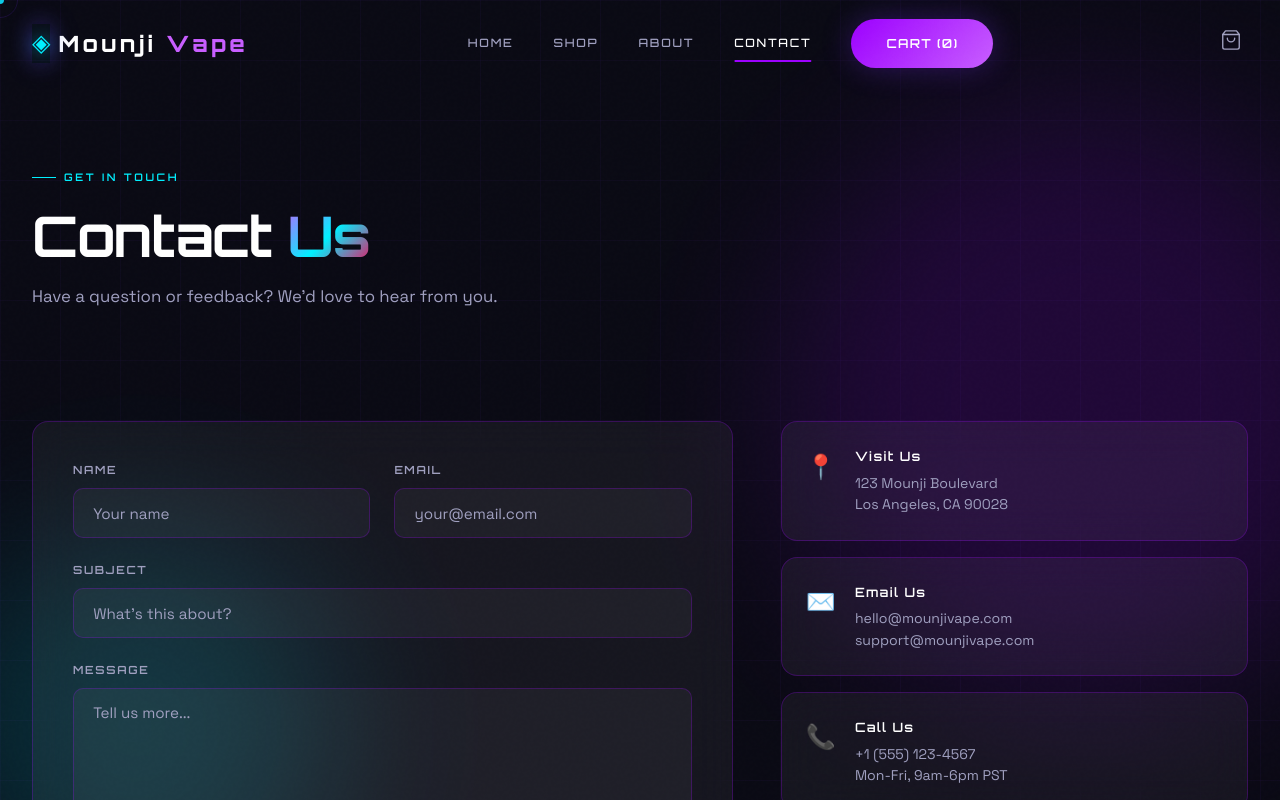
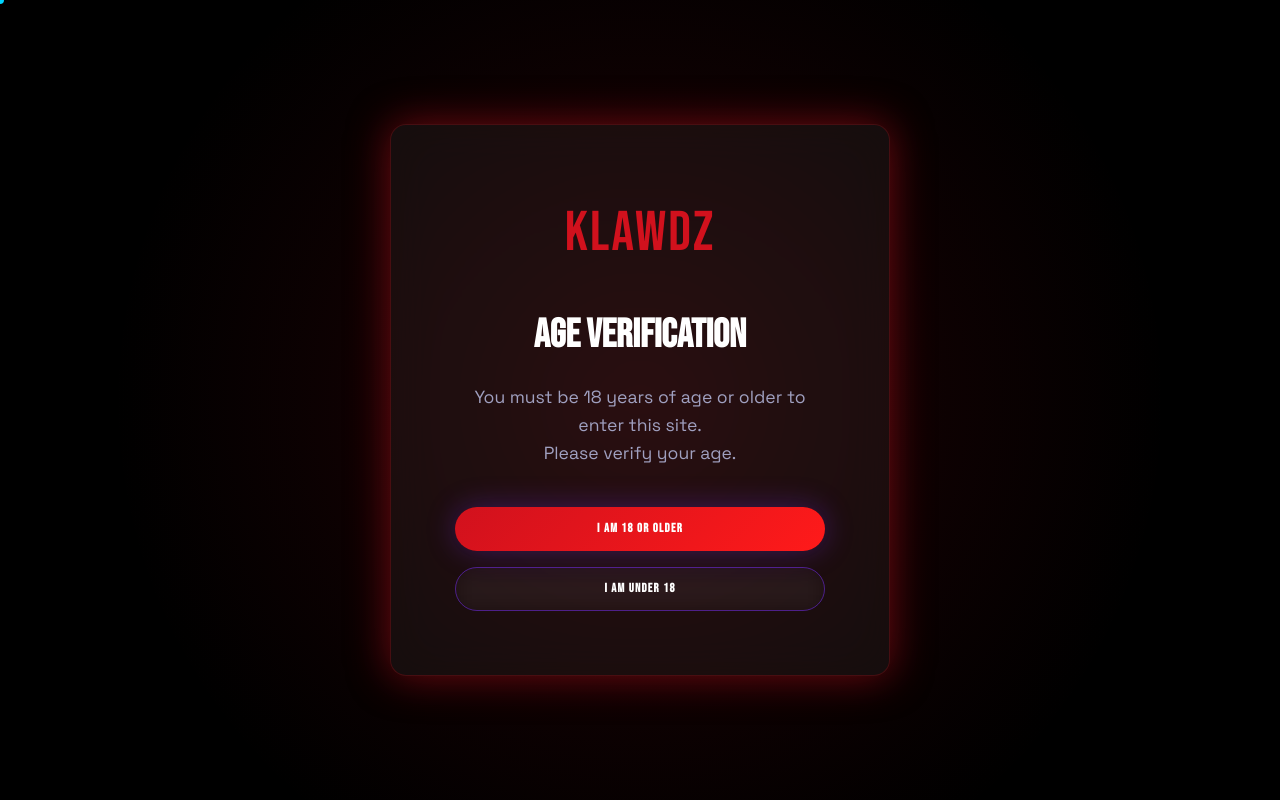
Before and after one commit to ali-chnitifa-12/Vape-project, a React (Vite) app: page /contact in a window 1280 px wide. Shown: the top 800 px of the page. Built offline with nearby package versions, Linux system fonts and the light colour scheme.

Commit message:
feat: implement Klawdz branding, age verification flow, smoke animations, and site layout structure

```diff
--- a/index.html
+++ b/index.html
@@ -4,11 +4,11 @@
     <meta charset="UTF-8" />
     <link rel="icon" type="image/svg+xml" href="/vape-icon.svg" />
     <meta name="viewport" content="width=device-width, initial-scale=1.0" />
-    <meta name="description" content="Mounji Vape — Premium vaping experience. Discover the finest vapes, e-liquids and accessories." />
-    <title>Mounji Vape | Premium Vape Store</title>
+    <meta name="description" content="Klawdz — Premium vaping experience. Discover the finest vapes, e-liquids and accessories." />
+    <title>Klawdz | Premium Vape Store</title>
     <link rel="preconnect" href="https://fonts.googleapis.com" />
     <link rel="preconnect" href="https://fonts.gstatic.com" crossorigin />
-    <link href="https://fonts.googleapis.com/css2?family=Space+Grotesk:wght@300;400;500;600;700&family=Orbitron:wght@400;500;600;700;800;900&family=Inter:wght@300;400;500&display=swap" rel="stylesheet" />
+    <link href="https://fonts.googleapis.com/css2?family=Bebas+Neue&family=Space+Grotesk:wght@300;400;500;600;700&family=Orbitron:wght@400;500;600;700;800;900&family=Inter:wght@300;400;500&display=swap" rel="stylesheet" />
   </head>
   <body>
     <div id="root"></div>
--- a/src/App.jsx
+++ b/src/App.jsx
@@ -1,5 +1,5 @@
 import { BrowserRouter, Routes, Route, useLocation } from 'react-router-dom'
-import { useEffect, useRef } from 'react'
+import { useEffect, useRef, useState } from 'react'
 import { gsap } from 'gsap'
 import { ScrollTrigger } from 'gsap/ScrollTrigger'
 import Navbar from './components/Navbar'
@@ -11,6 +11,9 @@ import Product from './pages/Product'
 import About from './pages/About'
 import Contact from './pages/Contact'
 import Cart from './pages/Cart'
+import AgeVerification from './components/AgeVerification'
+import SmokeAnimation from './components/SmokeAnimation'
+
 
 gsap.registerPlugin(ScrollTrigger)
 
@@ -40,7 +43,7 @@ function PageTransition({ children }) {
         style={{
           position: 'fixed',
           inset: 0,
-          background: 'linear-gradient(135deg, #7B2FFF, #00D4FF)',
+          background: 'linear-gradient(135deg, #d1111d, #0097b2)',
           zIndex: 9999,
           transformOrigin: 'top',
           pointerEvents: 'none',
@@ -52,9 +55,24 @@ function PageTransition({ children }) {
 }
 
 export default function App() {
+  const [isAgeVerified, setIsAgeVerified] = useState(() => {
+    return localStorage.getItem('klawdz_age_verified') === 'true';
+  });
+  const [showSmoke, setShowSmoke] = useState(false);
+
+  const handleAgeVerified = () => {
+    setIsAgeVerified(true);
+    setShowSmoke(true);
+  };
+
   return (
     <BrowserRouter>
       <CustomCursor />
+
+      {!isAgeVerified && <AgeVerification onVerified={handleAgeVerified} />}
+      {showSmoke && <SmokeAnimation onComplete={() => setShowSmoke(false)} />}
+
+      <div style={{ opacity: isAgeVerified ? 1 : 0, pointerEvents: isAgeVerified ? 'auto' : 'none' }}>
         <PageTransition>
           <Navbar />
           <Routes>
@@ -67,6 +85,7 @@ export default function App() {
           </Routes>
           <Footer />
         </PageTransition>
+      </div>
     </BrowserRouter>
   )
 }
--- /dev/null
+++ b/src/components/AgeVerification.css
@@ -0,0 +1,70 @@
+.age-verification {
+  position: fixed;
+  inset: 0;
+  z-index: 10000;
+  display: flex;
+  align-items: center;
+  justify-content: center;
+  background-color: var(--bg-primary);
+  color: var(--white);
+}
+
+.age-verification__bg {
+  position: absolute;
+  inset: 0;
+  background: radial-gradient(circle at center, rgba(209, 17, 29, 0.15) 0%, transparent 70%);
+  pointer-events: none;
+}
+
+.age-verification__content {
+  position: relative;
+  z-index: 1;
+  background: var(--bg-card);
+  backdrop-filter: blur(20px);
+  border: 1px solid var(--border);
+  border-radius: var(--radius);
+  padding: 4rem;
+  max-width: 500px;
+  text-align: center;
+  box-shadow: var(--glow-purple);
+}
+
+.age-verification__logo {
+  font-family: var(--font-display);
+  font-size: 3.5rem;
+  color: var(--purple);
+  margin-bottom: 1.5rem;
+  letter-spacing: 2px;
+}
+
+.age-verification__title {
+  font-family: var(--font-display);
+  font-size: 2.5rem;
+  margin-bottom: 1rem;
+}
+
+.age-verification__text {
+  color: var(--grey);
+  margin-bottom: 2.5rem;
+  font-size: 1.1rem;
+  line-height: 1.6;
+}
+
+.age-verification__buttons {
+  display: flex;
+  flex-direction: column;
+  gap: 1rem;
+}
+
+.age-verification__buttons .btn-primary,
+.age-verification__buttons .btn-outline {
+  width: 100%;
+  justify-content: center;
+}
+
+@media (max-width: 768px) {
+  .age-verification__content {
+    margin: 1rem;
+    padding: 2.5rem 1.5rem;
+  }
+}
--- /dev/null
+++ b/src/components/AgeVerification.jsx
@@ -0,0 +1,80 @@
+import { useState, useEffect, useRef } from 'react';
+import { gsap } from 'gsap';
+import './AgeVerification.css';
+
+export default function AgeVerification({ onVerified }) {
+  const [isVerified, setIsVerified] = useState(false);
+  const [isRejected, setIsRejected] = useState(false);
+  const containerRef = useRef(null);
+  const contentRef = useRef(null);
+
+  useEffect(() => {
+    // Check local storage
+    const verified = localStorage.getItem('klawdz_age_verified');
+    if (verified === 'true') {
+      setIsVerified(true);
+      onVerified();
+    }
+  }, [onVerified]);
+
+  const handleVerify = (isAdult) => {
+    if (isAdult) {
+      // Animate out
+      gsap.to(contentRef.current, {
+        opacity: 0,
+        y: -50,
+        duration: 0.5,
+        ease: 'power2.in',
+      });
+
+      gsap.to(containerRef.current, {
+        opacity: 0,
+        duration: 0.8,
+        delay: 0.3,
+        ease: 'power2.inOut',
+        onComplete: () => {
+          localStorage.setItem('klawdz_age_verified', 'true');
+          setIsVerified(true);
+          onVerified();
+        }
+      });
+    } else {
+      setIsRejected(true);
+    }
+  };
+
+  if (isVerified) return null;
+
+  return (
+    <div className="age-verification" ref={containerRef}>
+      <div className="age-verification__bg"></div>
+      <div className="age-verification__content" ref={contentRef}>
+        <div className="age-verification__logo">Klawdz</div>
+        {!isRejected ? (
+          <>
+            <h2 className="age-verification__title">Age Verification</h2>
+            <p className="age-verification__text">
+              You must be 18 years of age or older to enter this site.
+              <br />Please verify your age.
+            </p>
+            <div className="age-verification__buttons">
+              <button className="btn-primary" onClick={() => handleVerify(true)}>
+                <span>I am 18 or older</span>
+              </button>
+              <button className="btn-outline" onClick={() => handleVerify(false)}>
+                <span>I am under 18</span>
+              </button>
+            </div>
+          </>
+        ) : (
+          <div className="age-verification__rejected">
+            <h2 className="age-verification__title" style={{ color: 'var(--purple-light)' }}>Access Denied</h2>
+            <p className="age-verification__text">
+              We're sorry, but this site contains products that are not suitable for your age. You must be 18 or older to view our content.
+            </p>
+          </div>
+        )}
+      </div>
+    </div>
+  );
+}
--- a/src/components/Footer.jsx
+++ b/src/components/Footer.jsx
@@ -10,7 +10,7 @@ export default function Footer() {
           <div className="footer__brand">
             <div className="footer__logo">
               <span className="footer__logo-icon">◈</span>
-              <span className="footer__logo-text">Mounji <span>Vape</span></span>
+              <span className="footer__logo-text">Klawdz</span>
             </div>
             <p className="footer__desc">
               Premium vaping products crafted for those who demand excellence.
@@ -63,7 +63,7 @@ export default function Footer() {
         </div>
 
         <div className="footer__bottom">
-          <p>© 2026 Mounji Vape. All rights reserved.</p>
+          <p>© 2026 Klawdz. All rights reserved.</p>
           <div className="footer__bottom-links">
             <a href="#">Privacy</a>
             <a href="#">Terms</a>
--- a/src/components/Navbar.jsx
+++ b/src/components/Navbar.jsx
@@ -41,7 +41,7 @@ export default function Navbar() {
         <Link to="/" className="navbar__logo">
           <span className="navbar__logo-icon">◈</span>
           <span className="navbar__logo-text">
-            Mounji <span className="navbar__logo-accent">Vape</span>
+            Klawdz
           </span>
         </Link>
 
--- /dev/null
+++ b/src/components/SmokeAnimation.css
@@ -0,0 +1,65 @@
+.smoke-container {
+  position: fixed;
+  inset: 0;
+  z-index: 9999;
+  pointer-events: none;
+  background-color: transparent;
+  display: flex;
+  align-items: center;
+  justify-content: center;
+  overflow: hidden;
+}
+
+.smoke-layer {
+  position: absolute;
+  width: 100vw;
+  height: 100vh;
+  background-size: cover;
+  background-position: center;
+  background-repeat: no-repeat;
+  opacity: 0;
+  transform: scale(1);
+  filter: blur(10px) contrast(1.2);
+  mix-blend-mode: screen;
+}
+
+.layer-1 {
+  background-image: radial-gradient(circle at 30% 50%, rgba(255,255,255,0.4) 0%, transparent 50%);
+}
+
+.layer-2 {
+  background-image: radial-gradient(circle at 70% 40%, rgba(209,17,29,0.3) 0%, transparent 60%);
+}
+
+.layer-3 {
+  background-image: radial-gradient(circle at 50% 60%, rgba(255,255,255,0.5) 0%, transparent 60%);
+}
+
+.layer-4 {
+  background-image: radial-gradient(circle at 50% 50%, rgba(0,151,178,0.2) 0%, transparent 70%);
+}
+
+.smoke-intro-logo {
+  position: relative;
+  z-index: 10;
+  font-family: var(--font-display);
+  font-size: 8rem;
+  color: var(--white);
+  letter-spacing: 5px;
+  text-shadow: 0 0 30px rgba(209,17,29,0.8);
+  opacity: 0;
+  animation: logoFadeInOut 3s ease-in-out forwards;
+}
+
+@keyframes logoFadeInOut {
+  0% { opacity: 0; transform: scale(0.9); filter: blur(10px); }
+  30% { opacity: 1; transform: scale(1); filter: blur(0px); }
+  70% { opacity: 1; transform: scale(1); filter: blur(0px); }
+  100% { opacity: 0; transform: scale(1.1); filter: blur(10px); }
+}
+
+@media (max-width: 768px) {
+  .smoke-intro-logo {
+    font-size: 4rem;
+  }
+}
--- /dev/null
+++ b/src/components/SmokeAnimation.jsx
@@ -0,0 +1,53 @@
+import { useEffect, useRef } from 'react';
+import { gsap } from 'gsap';
+import './SmokeAnimation.css';
+
+export default function SmokeAnimation({ onComplete }) {
+  const containerRef = useRef(null);
+
+  useEffect(() => {
+    const ctx = gsap.context(() => {
+      const timeline = gsap.timeline({
+        onComplete: () => {
+          if (onComplete) onComplete();
+        }
+      });
+
+      // Animate smoke fading in and scaling up to cover the screen
+      timeline.to('.smoke-layer', {
+        opacity: 1,
+        scale: 1.5,
+        duration: 1.5,
+        stagger: 0.2,
+        ease: 'power2.out',
+      })
+      // Hold for a moment
+      .to('.smoke-layer', {
+        opacity: 0,
+        scale: 2,
+        duration: 1.5,
+        stagger: 0.2,
+        ease: 'power2.in',
+      }, "+=0.5");
+
+      // Fade out the container
+      timeline.to(containerRef.current, {
+        opacity: 0,
+        duration: 0.5,
+      }, "-=0.5");
+
+    }, containerRef);
+
+    return () => ctx.revert();
+  }, [onComplete]);
+
+  return (
+    <div className="smoke-container" ref={containerRef}>
+      <div className="smoke-layer layer-1"></div>
+      <div className="smoke-layer layer-2"></div>
+      <div className="smoke-layer layer-3"></div>
+      <div className="smoke-layer layer-4"></div>
+      <div className="smoke-intro-logo">KLAWDZ</div>
+    </div>
+  );
+}
--- a/src/index.css
+++ b/src/index.css
@@ -3,21 +3,21 @@
    ============================================ */
 
 :root {
-  --bg-primary: #0a0a14;
-  --bg-secondary: #131326;
+  --bg-primary: #000000;
+  --bg-secondary: #0f0f0f;
   --bg-card: rgba(255, 255, 255, 0.05);
-  --purple: #9d00ff;
-  --purple-light: #c85eff;
-  --cyan: #00f0ff;
-  --pink: #ff0055;
+  --purple: #d1111d;
+  --purple-light: #ff1a1a;
+  --cyan: #ffffff;
+  --pink: #0097b2;
   --yellow: #ffea00;
   --white: #ffffff;
   --grey: #a0a0c0;
-  --border: rgba(157, 0, 255, 0.25);
-  --glow-purple: 0 0 40px rgba(157, 0, 255, 0.5);
-  --glow-cyan: 0 0 40px rgba(0, 240, 255, 0.5);
-  --glow-pink: 0 0 40px rgba(255, 0, 85, 0.5);
-  --font-display: 'Orbitron', monospace;
+  --border: rgba(209, 17, 29, 0.25);
+  --glow-purple: 0 0 40px rgba(209, 17, 29, 0.5);
+  --glow-cyan: 0 0 40px rgba(255, 255, 255, 0.3);
+  --glow-pink: 0 0 40px rgba(0, 151, 178, 0.5);
+  --font-display: 'Tan Nimbus', 'Bebas Neue', sans-serif;
   --font-body: 'Space Grotesk', sans-serif;
   --font-light: 'Inter', sans-serif;
   --radius: 16px;
--- a/src/pages/About.jsx
+++ b/src/pages/About.jsx
@@ -44,7 +44,7 @@ export default function About() {
       <section className="about__hero">
         <div className="container">
           <span className="section-label">Our Story</span>
-          <h1 className="section-title">We Are <span className="gradient-text">Mounji Vape</span></h1>
+          <h1 className="section-title">We Are <span className="gradient-text">Klawdz</span></h1>
           <p className="about__hero-desc">
             Born from a passion for innovation and a commitment to quality, we're redefining the vaping experience for a new generation.
           </p>
@@ -67,7 +67,7 @@ export default function About() {
               <span className="section-label">The Beginning</span>
               <h2 className="section-title">From Passion to <span className="gradient-text">Purpose</span></h2>
               <p className="about__text">
-                Mounji Vape started in a small workshop with a simple mission: create vaping products that truly deliver on their promises. We were tired of overpriced, underperforming products flooding the market.
+                Klawdz started in a small workshop with a simple mission: create vaping products that truly deliver on their promises. We were tired of overpriced, underperforming products flooding the market.
               </p>
               <p className="about__text">
                 Today, we've grown into one of the most trusted names in premium vaping. Every product in our collection is rigorously tested, beautifully designed, and backed by our commitment to your satisfaction.
@@ -149,7 +149,7 @@ export default function About() {
       <section className="section">
         <div className="container">
           <div style={{ textAlign: 'center', marginBottom: '4rem' }}>
-            <span className="section-label" style={{ justifyContent: 'center' }}>The People Behind Mounji Vape</span>
+            <span className="section-label" style={{ justifyContent: 'center' }}>The People Behind Klawdz</span>
             <h2 className="section-title">Meet the <span className="gradient-text">Team</span></h2>
           </div>
           <div className="about__team-grid">
--- a/src/pages/Contact.jsx
+++ b/src/pages/Contact.jsx
@@ -82,8 +82,8 @@ export default function Contact() {
 
             <div className="contact__sidebar">
               {[
-                { icon: '📍', title: 'Visit Us', lines: ['123 Mounji Boulevard', 'Los Angeles, CA 90028'] },
-                { icon: '✉️', title: 'Email Us', lines: ['hello@mounjivape.com', 'support@mounjivape.com'] },
+                { icon: '📍', title: 'Visit Us', lines: ['123 Klawdz Boulevard', 'Los Angeles, CA 90028'] },
+                { icon: '✉️', title: 'Email Us', lines: ['hello@klawdz.com', 'support@klawdz.com'] },
                 { icon: '📞', title: 'Call Us', lines: ['+1 (555) 123-4567', 'Mon-Fri, 9am-6pm PST'] },
                 { icon: '💬', title: 'Live Chat', lines: ['Available 24/7', 'Average reply: 2 min'] },
               ].map((info, i) => (
--- a/src/pages/Home.jsx
+++ b/src/pages/Home.jsx
@@ -98,7 +98,7 @@ export default function Home() {
             <div className="hero__visual-device">
               <div className="hero__device-body">
                 <div className="hero__device-screen">
-                  <span>MOUNJI</span>
+                  <span>KLAWDZ</span>
                 </div>
                 <div className="hero__device-vapor">
                   {[...Array(6)].map((_, i) => (
@@ -155,7 +155,7 @@ export default function Home() {
         <div className="container">
           <div style={{ textAlign: 'center', marginBottom: '4rem' }}>
             <span className="section-label" style={{ justifyContent: 'center' }}>Why Choose Us</span>
-            <h2 className="section-title">The <span className="gradient-text">Mounji Vape</span> Difference</h2>
+            <h2 className="section-title">The <span className="gradient-text">Klawdz</span> Difference</h2>
           </div>
           <div className="features__grid">
             {[
@@ -199,7 +199,7 @@ export default function Home() {
           <div className="cta__inner">
             <span className="section-label">Limited Time Offer</span>
             <h2 className="section-title">Get <span className="gradient-text">20% Off</span> Your First Order</h2>
-            <p className="cta__desc">Use code <strong>MOUNJI20</strong> at checkout. New customers only.</p>
+            <p className="cta__desc">Use code <strong>KLAWDZ20</strong> at checkout. New customers only.</p>
             <Link to="/shop" className="btn-primary" style={{ marginTop: '1rem' }}>
               <span>Shop Now</span>
               <span>→</span>
```
Lines whose indentation alone changed are shown as unchanged.
